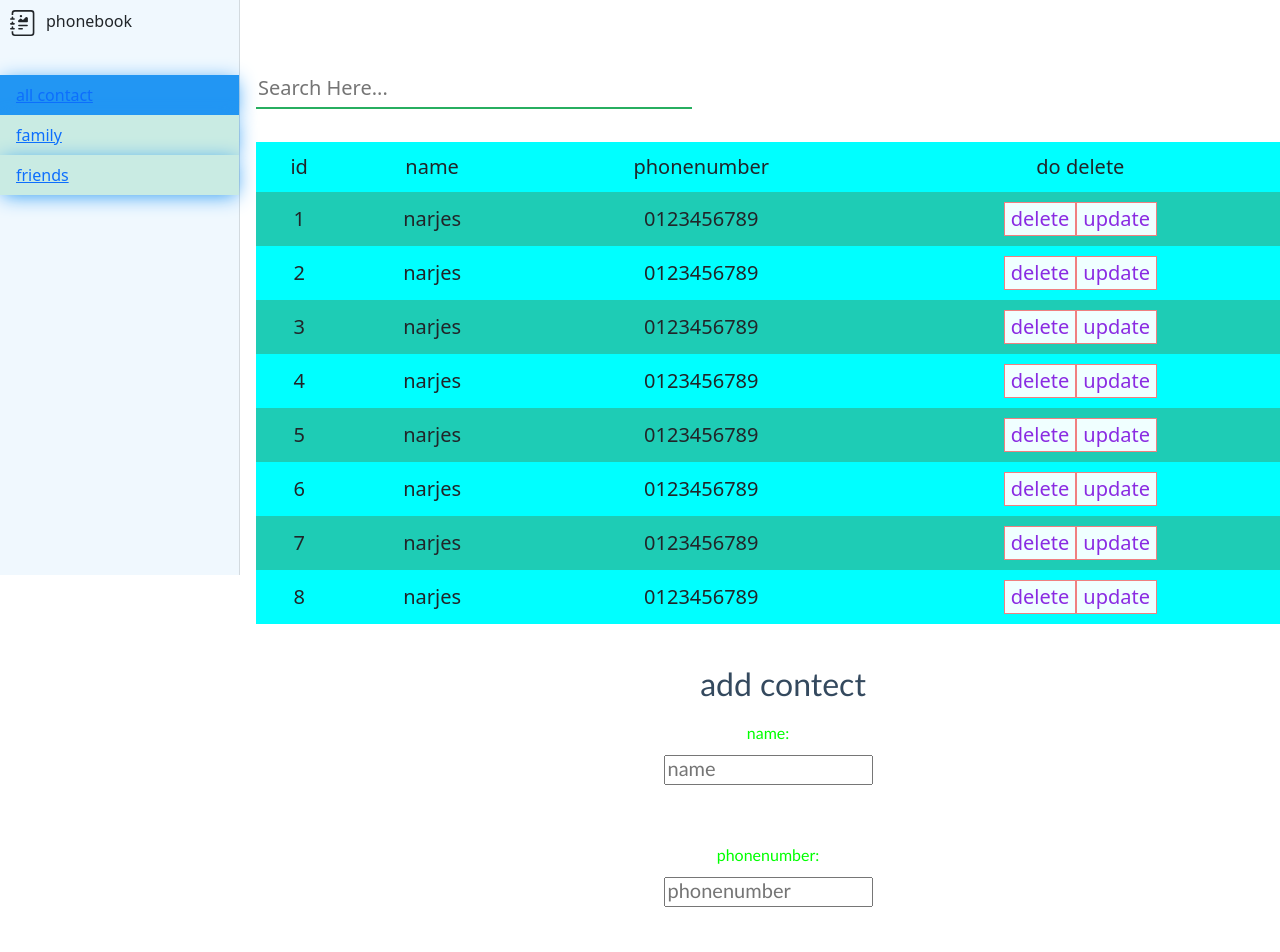
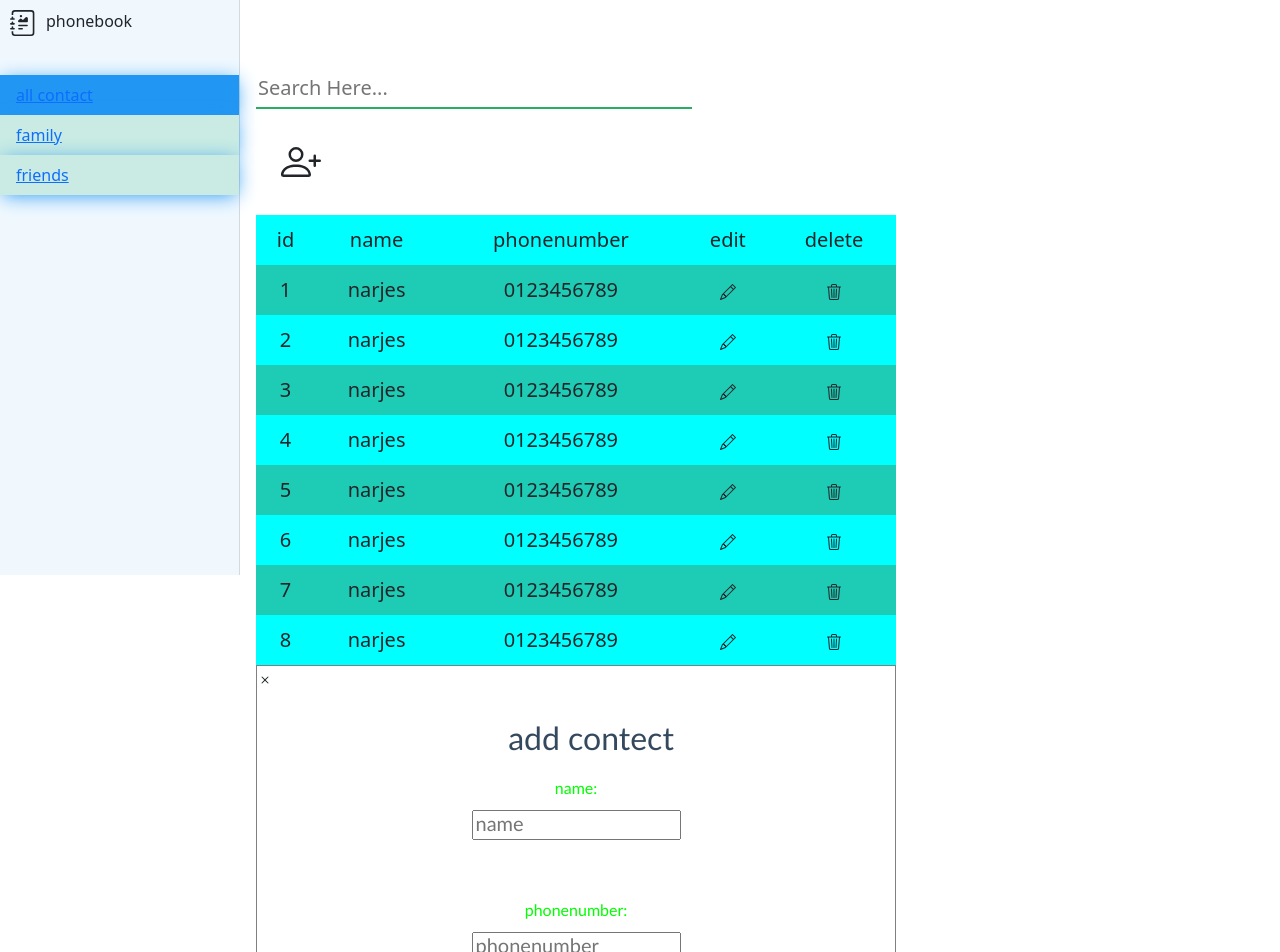
Before and after one commit to narjesshn123/PhoneBook-react, a React (Create React App) app in the folder phonebook/: page /allcontact in a window 1280 px wide. Shown: the top 952 px of the page. Built offline with nearby package versions, Linux system fonts and the light colour scheme.

Commit message:
add and close with usestate

```diff
--- a/phonebook/src/component/Form.jsx
+++ b/phonebook/src/component/Form.jsx
@@ -1,15 +1,16 @@
-import './Phonebook.css'
+import { useState } from 'react';
+import './Phonebook.css';
 export const Form = ({users, setUser, setUsers, user})=>{
-
+    const[hide, setHide] = useState(true)
       const handleAdd = (e) => {
-          e.preventDefault()
+            e.preventDefault()
           if(user.id){
             setUsers(users.map(oldUser => user.id ===oldUser.id ? user :oldUser))
           }
           else{
-          setUsers([...users, {id:Math.floor(Math.random()*1000), ...user}])
+            setUsers([...users, {id:Math.floor(Math.random()*1000), ...user}])
           }
-          setUser({name:"", phonenumber:""})
+            setUser({name:"", phonenumber:""})
       }
 
   const handleChange = (e)=>{
@@ -18,8 +19,13 @@ export const Form = ({users, setUser, setUsers, user})=>{
     return(
 
         <>
+        {hide?
+        <div style={{border:"1px solid gray"}}>
+        <svg onClick={()=>setHide(false)} xmlns="http://www.w3.org/2000/svg" width="16" height="16" fill="currentColor" class="bi bi-x" viewBox="0 0 16 16">
+  <path d="M4.646 4.646a.5.5 0 0 1 .708 0L8 7.293l2.646-2.647a.5.5 0 0 1 .708.708L8.707 8l2.647 2.646a.5.5 0 0 1-.708.708L8 8.707l-2.646 2.647a.5.5 0 0 1-.708-.708L7.293 8 4.646 5.354a.5.5 0 0 1 0-.708z"/>
+</svg>
+        <form id="headFrm" onSubmit={handleAdd}>
 
-        <form id="headFrm" onSubmit={handleAdd}>
             <div id="frm">
 <h2>add contect</h2>
 <label htmlFor='input1'>name:</label>
@@ -39,7 +45,7 @@ value={user.phonenumber}/>
 <input  type={"submit"}/>
 </div>
 </form>
-
+</div> : null}
         </>
     )
 }
--- a/phonebook/src/component/Mainpage.css
+++ b/phonebook/src/component/Mainpage.css
@@ -54,11 +54,19 @@
     justify-content: flex-start;
     text-decoration: none;
 }
-.left-root{
+/* .left-root{
     margin-left: 16rem;
     margin-top: 60px;
     min-height: calc(100% - 123px);
     width: 80%;
     position: absolute;
     margin-right: 240px;
+} */
+.left-root{
+    margin-left: 16rem;
+    margin-top: 60px;
+    min-height: calc(100% - 123px);
+    width: 50%;
+    position: absolute;
+    margin-right: 240px;
 }
--- a/phonebook/src/component/Mainpage.jsx
+++ b/phonebook/src/component/Mainpage.jsx
@@ -64,6 +64,7 @@ export const Mainpage = () => {
         <Routes>
        <Route path="/" element={<p>hello</p>} />
        <Route path={"allcontact"} element={<Table user={user} users={users} setUser={setUser} setUsers={setUsers} />} />
+       {/* <Route path={"allcontact/:FORM"} element={<Form user={user} users={users} setUser={setUser} setUsers={setUsers} />} /> */}
               <Route path={"family"} element={<Family user={user} users={users} setUser={setUser} setUsers={setUsers}/>} />
               <Route path={"friend"} element={<Friend user={user} setUser={setUser} />} />
      </Routes>
--- a/phonebook/src/component/Phonebook.css
+++ b/phonebook/src/component/Phonebook.css
@@ -253,3 +253,18 @@ th{
     border-top: black;
     color:black;
 }
+.trash{
+    cursor: pointer;
+}
+.trash:hover{
+    color: #40e3ee;
+}
+.right-form{
+    margin-left: 45rem;
+    margin-top: -25rem;
+    min-height: calc(100% - 123px);
+    width: 40%;
+    position: absolute;
+    margin-right: 240px;
+    visibility: visible;
+}
--- a/phonebook/src/component/Table.jsx
+++ b/phonebook/src/component/Table.jsx
@@ -1,42 +1,67 @@
 import './Phonebook.css'
 import { Students } from './Students';
-import React from 'react';
+import React, { Children } from 'react';
 import { useState } from 'react';
 import { Button } from './Button';
 import {Form } from './Form';
-    export const Table = ({users, setUser, setUsers, user}) => {
 
-
+import {
+  BrowserRouter,
+  Routes,
+  Route,
+  Link,
+} from "react-router-dom"
+    export const Table = ({users, setUser, setUsers, user, Children}) => {
+      const [show, setShow] = useState(true);
         const handleDelete = (id) => {
             setUsers(users.filter(user => user.id !== id))
         }
+          return(
+          <>
+           <input type="text" name="search" id="searchContact" placeholder="Search Here..."required/>
+           <hr style={{color:"white"}}/>
+           <svg className='trash' onClick={()=>setShow(true)} xmlns="http://www.w3.org/2000/svg" width="90" height="40" fill="currentColor" class="bi bi-person-plus" viewBox="0 0 16 16">
+  <path d="M6 8a3 3 0 1 0 0-6 3 3 0 0 0 0 6zm2-3a2 2 0 1 1-4 0 2 2 0 0 1 4 0zm4 8c0 1-1 1-1 1H1s-1 0-1-1 1-4 6-4 6 3 6 4zm-1-.004c-.001-.246-.154-.986-.832-1.664C9.516 10.68 8.289 10 6 10c-2.29 0-3.516.68-4.168 1.332-.678.678-.83 1.418-.832 1.664h10z"/>
+  <path fill-rule="evenodd" d="M13.5 5a.5.5 0 0 1 .5.5V7h1.5a.5.5 0 0 1 0 1H14v1.5a.5.5 0 0 1-1 0V8h-1.5a.5.5 0 0 1 0-1H13V5.5a.5.5 0 0 1 .5-.5z"/>
+{Children}</svg>
 
-
-        return( <>
-         <input type="text" name="search" id="searchContact" placeholder="Search Here..."required/>
-         <hr style={{color:"white"}}/>
+<hr style={{color:"white"}}/>
           <div>
             <table style={{width:"100%"}}>
                 <tr>
                   <td>id</td>
                     <td>name</td>
                     <td>phonenumber</td>
-                    <td>do delete</td>
+                    <td>edit</td>
+                    <td>delete</td>
                 </tr>
                 {users.map((user, index)=>
     <tr key={index}>
         <td>{user.id}</td>
         <td>{user.name}</td>
         <td>{user.phonenumber}</td>
-        <td>
+        {/* <td>
           <Button onClick={() => handleDelete(user.id)}>delete</Button>
           <Button onClick={() => setUser(user)}>update</Button>
-
+            </td> */}
+            <td>
+            <svg className='trash' xmlns="http://www.w3.org/2000/svg" width="16" height="16" fill="currentColor" class="bi bi-pencil" viewBox="0 0 16 16"
+             onClick={() => setUser(user)}>
+  <path d="M12.146.146a.5.5 0 0 1 .708 0l3 3a.5.5 0 0 1 0 .708l-10 10a.5.5 0 0 1-.168.11l-5 2a.5.5 0 0 1-.65-.65l2-5a.5.5 0 0 1 .11-.168l10-10zM11.207 2.5 13.5 4.793 14.793 3.5 12.5 1.207 11.207 2.5zm1.586 3L10.5 3.207 4 9.707V10h.5a.5.5 0 0 1 .5.5v.5h.5a.5.5 0 0 1 .5.5v.5h.293l6.5-6.5zm-9.761 5.175-.106.106-1.528 3.821 3.821-1.528.106-.106A.5.5 0 0 1 5 12.5V12h-.5a.5.5 0 0 1-.5-.5V11h-.5a.5.5 0 0 1-.468-.325z"/>
+</svg>
+            </td>
+            <td>
+            <svg className='trash' xmlns="http://www.w3.org/2000/svg" width="16" height="16" fill="currentColor" class="bi bi-trash3" viewBox="0 0 16 16"
+            onClick={() => handleDelete(user.id)}>
+  <path d="M6.5 1h3a.5.5 0 0 1 .5.5v1H6v-1a.5.5 0 0 1 .5-.5ZM11 2.5v-1A1.5 1.5 0 0 0 9.5 0h-3A1.5 1.5 0 0 0 5 1.5v1H2.506a.58.58 0 0 0-.01 0H1.5a.5.5 0 0 0 0 1h.538l.853 10.66A2 2 0 0 0 4.885 16h6.23a2 2 0 0 0 1.994-1.84l.853-10.66h.538a.5.5 0 0 0 0-1h-.995a.59.59 0 0 0-.01 0H11Zm1.958 1-.846 10.58a1 1 0 0 1-.997.92h-6.23a1 1 0 0 1-.997-.92L3.042 3.5h9.916Zm-7.487 1a.5.5 0 0 1 .528.47l.5 8.5a.5.5 0 0 1-.998.06L5 5.03a.5.5 0 0 1 .47-.53Zm5.058 0a.5.5 0 0 1 .47.53l-.5 8.5a.5.5 0 1 1-.998-.06l.5-8.5a.5.5 0 0 1 .528-.47ZM8 4.5a.5.5 0 0 1 .5.5v8.5a.5.5 0 0 1-1 0V5a.5.5 0 0 1 .5-.5Z"/>
+</svg>
             </td>
     </tr>)}
             </table>
-            <Form user={user} users={users} setUser={setUser} setUsers={setUsers} />
-        </div>
+            </div>
+            <div  className=''>
+           { show ? <Form   user={user} users={users} setUser={setUser} setUsers={setUsers}/>: null}
+            </div>
 
         </>
       )
```
Also changed, not shown: phonebook/src/component/Addbutton.jsx (added, +7 -0 lines).
